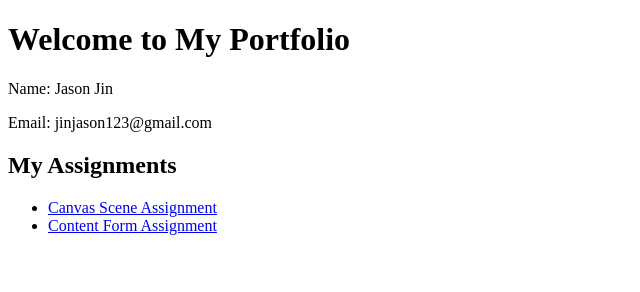
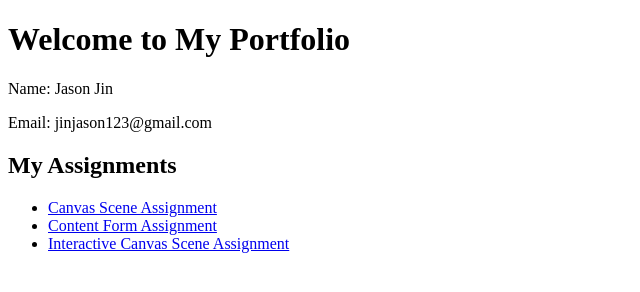
Before and after one commit to JinJason123/jinjason123, a plain HTML site: page index.html in a window 1280 px wide. Shown: the whole page, without its empty margins (0-640 px from the left). Drawn offline with Linux system fonts and the light colour scheme.

Commit message:
Update index.html

```diff
--- a/index.html
+++ b/index.html
@@ -14,6 +14,7 @@
     <ul>
         <li><a href="canvas/index.html">Canvas Scene Assignment</a></li>
         <li><a href="https://jinjason123.github.io/tip/">Content Form Assignment</a></li>
+        <li><a href="https://jinjason123.github.io/Porsche/">Interactive Canvas Scene Assignment</a></li>
     </ul>
 </body>
 </html>
```
